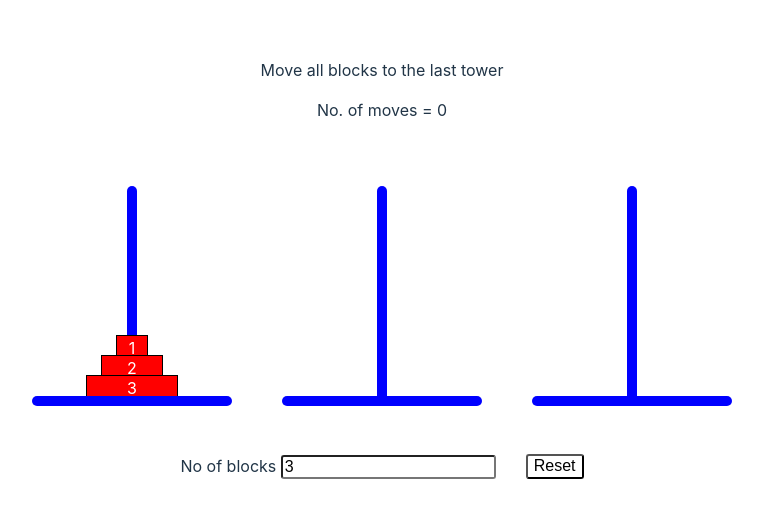
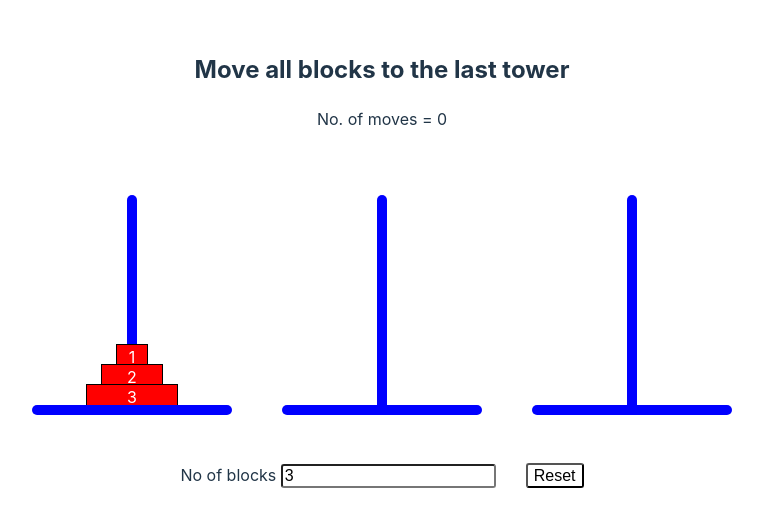
Before and after one commit to singhprashant17/svelte-towerofhanoi, a Svelte app: page / in a window 1280 px wide. Shown: the part 140-666 px from the top of the page, without its empty margins (258-1021 px from the left). Built offline with nearby package versions, Linux system fonts and the light colour scheme.

Commit message:
Code refactoring

```diff
--- a/src/App.svelte
+++ b/src/App.svelte
@@ -70,7 +70,7 @@
   function resetState() {
     numberOfMoves = 0;
     if (count <= 0) {
-      count = 1;
+      return
     }
     tower1 = new Stack(
       "tower1",
@@ -86,7 +86,7 @@
   }
 </script>
 
-<p>Move all blocks to the last tower</p>
+<h2>Move all blocks to the last tower</h2>
 <p>No. of moves = {numberOfMoves}</p>
 <br />
 <br />
```
